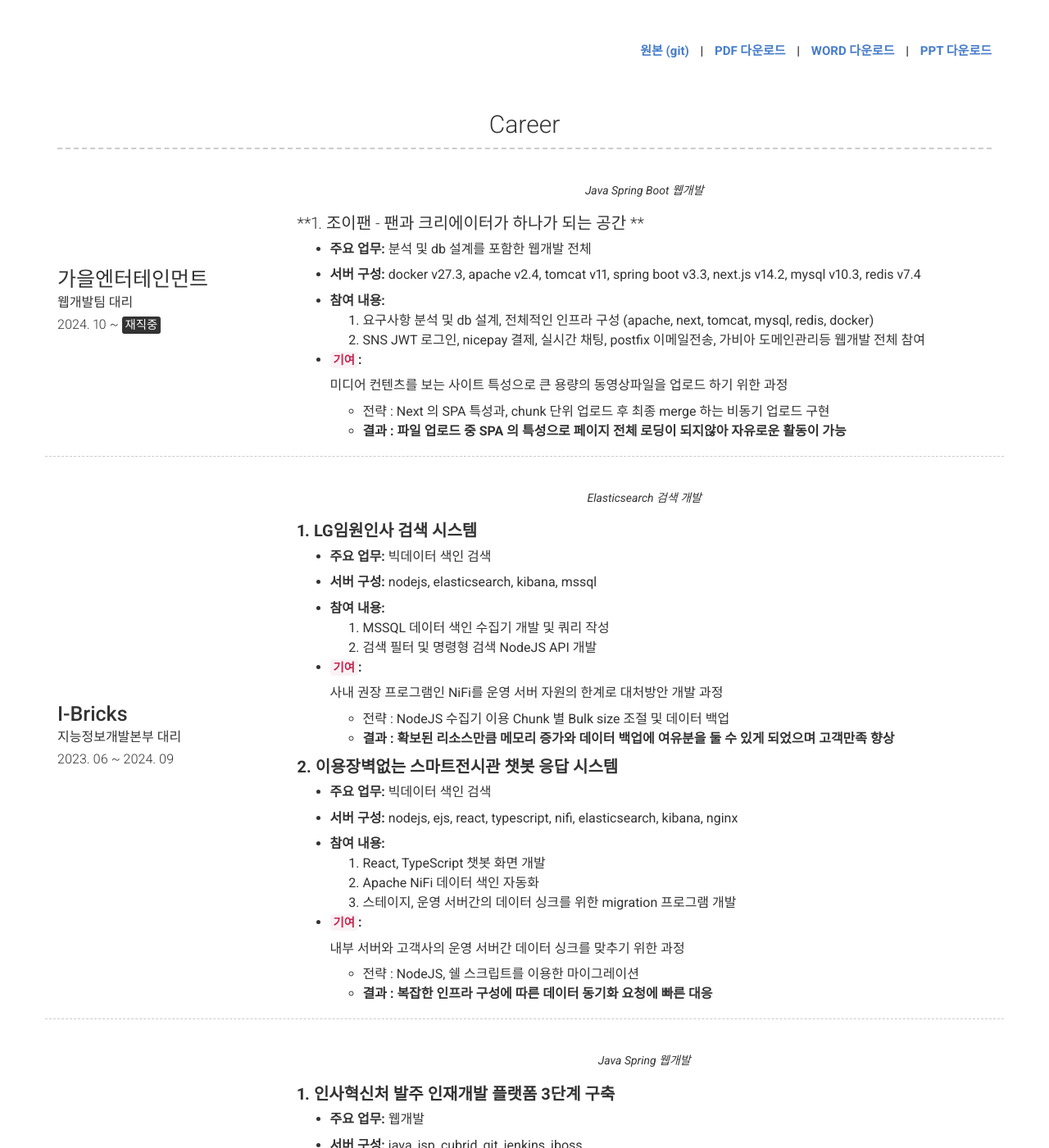
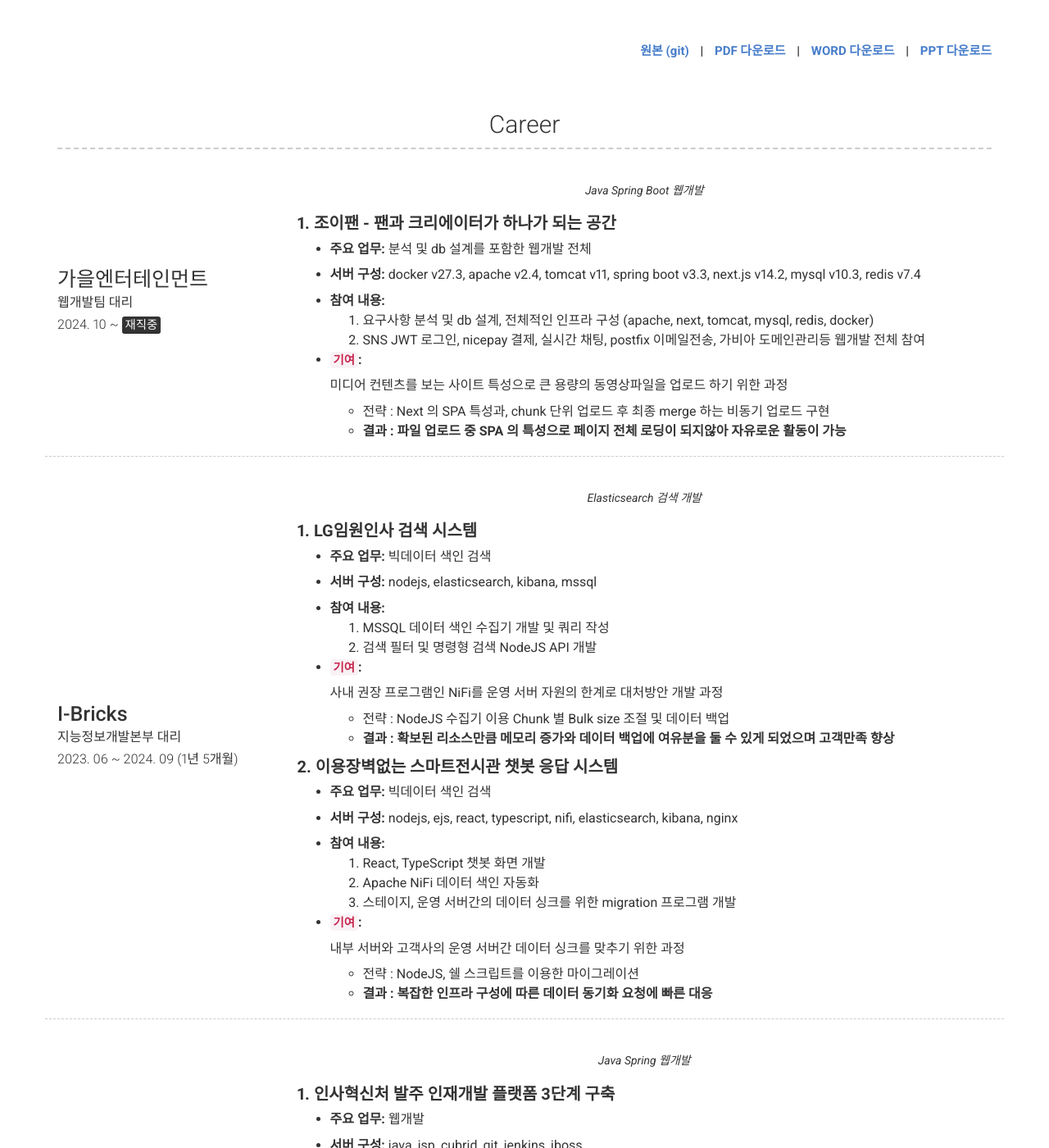
Before and after one commit to sihyeonleee/sihyeonleee.github.io, a Jekyll site: the page built from index.md, in a window 1280 px wide and 1400 px high, scrolled down 565 px. Shown: the whole window at 82% size. Built offline with Jekyll 4.4.1, drawn with Linux system fonts in a browser that asks for light colours; nearby versions of some CDN libraries; some of the changed text lies outside the part shown.

Commit message:
no message

```diff
--- a/_config.yml
+++ b/_config.yml
@@ -97,7 +97,7 @@ content:
         quote: >
           Java Spring Boot 웹개발
         description: |
-          **1. 조이팬 - 팬과 크리에이터가 하나가 되는 공간 **
+          **1. 조이팬 - 팬과 크리에이터가 하나가 되는 공간**
           ---
           - **주요 업무:**
           분석 및 db 설계를 포함한 웹개발 전체
@@ -119,7 +119,7 @@ content:
         border: weak
         title: I-Bricks
         sub_title: 지능정보개발본부 대리
-        caption: 2023. 06 ~ 2024. 09
+        caption: 2023. 06 ~ 2024. 09 (1년 5개월)
         quote: >
           Elasticsearch 검색 개발
         description: |
@@ -164,7 +164,7 @@ content:
         border: weak
         title: PCN
         sub_title: dv실 대리
-        caption: 2022. 10 ~ 2023. 05
+        caption: 2022. 10 ~ 2023. 05 (7개월)
         quote: >
           Java Spring 웹개발
         description: |
@@ -203,7 +203,7 @@ content:
       - layout: left
         title: UBION
         sub_title: 플랫폼개발2팀 대리
-        caption: 2019. 01 ~ 2022. 04
+        caption: 2019. 01 ~ 2022. 04 (3년 3개월)
         quote: >
           Java Spring, NodeJs 웹개발
         description: |
```
